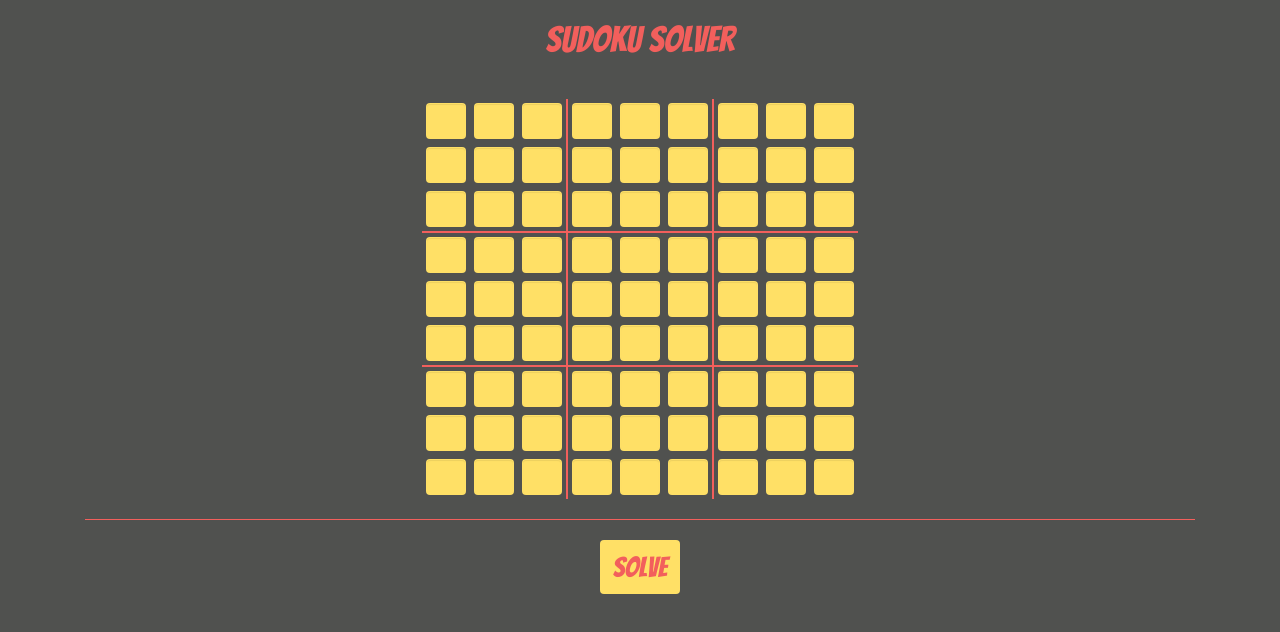
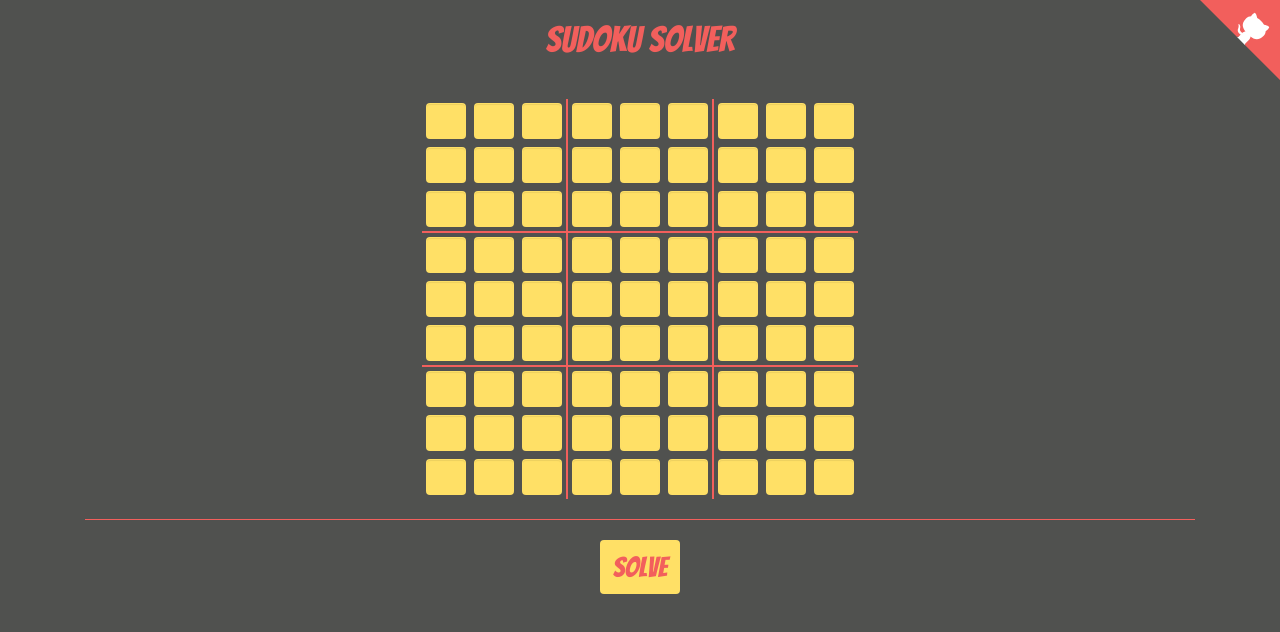
Before and after one commit to EddieBrunstedt/SudokuSolver, a React (Create React App) app: page / in a window 1280 px wide. Shown: the top 632 px of the page. Built offline with nearby package versions, Linux system fonts and the light colour scheme; a web font is replaced by a local one.

Commit message:
Implemented GitHub Banner Component

```diff
--- a/src/App.js
+++ b/src/App.js
@@ -1,5 +1,7 @@
 import React, {Component} from 'react';
 import './App.css';
+
+import GitHubCorner from './Components/GitHubCorner';
 
 import solver from './solver';
 
@@ -59,9 +61,10 @@ class App extends Component {
     render() {
         return (
             <div className="App container sudoku-container">
+                <GitHubCorner/>
                 <h1 className="section-heading">Sudoku Solver</h1>
-                <h4 id="solveTime" className="solveTime-hidden">I've got 99 proplems but this text ain't one! Yaaaaaay Cee!</h4>
-
+                <h4 id="solveTime" className="solveTime-hidden">I've got 99 proplems but this text ain't one! Yaaaaaay
+                    Cee!</h4>
                 <div className="col-md-12">
                     <table className="sudoku-table">
                         <tbody>
--- /dev/null
+++ b/src/Components/GitHubCorner/index.js
@@ -0,0 +1,24 @@
+import React, {Component} from 'react';
+import './style.css';
+
+
+class GitHubCorner extends Component {
+
+    render() {
+        return (
+            <a href="https://github.com/EddieBrunstedt/SudokuSolver" className="github-corner" aria-label="View source on Github">
+                <svg id="github-corner-svg" width="80" height="80" viewBox="0 0 250 250" aria-hidden="true">
+                    <path d="M0,0 L115,115 L130,115 L142,142 L250,250 L250,0 Z"></path>
+                    <path id="github-corner-path"
+                        d="M128.3,109.0 C113.8,99.7 119.0,89.6 119.0,89.6 C122.0,82.7 120.5,78.6 120.5,78.6 C119.2,72.0 123.4,76.3 123.4,76.3 C127.3,80.9 125.5,87.3 125.5,87.3 C122.9,97.6 130.6,101.9 134.4,103.2"
+                        fill="currentColor" className="octo-arm"></path>
+                    <path
+                        d="M115.0,115.0 C114.9,115.1 118.7,116.5 119.8,115.4 L133.7,101.6 C136.9,99.2 139.9,98.4 142.2,98.6 C133.8,88.0 127.5,74.4 143.8,58.0 C148.5,53.4 154.0,51.2 159.7,51.0 C160.3,49.4 163.2,43.6 171.4,40.1 C171.4,40.1 176.1,42.5 178.8,56.2 C183.1,58.6 187.2,61.8 190.9,65.4 C194.5,69.0 197.7,73.2 200.1,77.6 C213.8,80.2 216.3,84.9 216.3,84.9 C212.7,93.1 206.9,96.0 205.4,96.6 C205.1,102.4 203.0,107.8 198.3,112.5 C181.9,128.9 168.3,122.5 157.7,114.1 C157.9,116.9 156.7,120.9 152.7,124.9 L141.0,136.5 C139.8,137.7 141.6,141.9 141.8,141.8 Z"
+                        fill="currentColor" className="octo-body"></path>
+                </svg>
+            </a>
+        );
+    }
+}
+
+export default GitHubCorner;
--- /dev/null
+++ b/src/Components/GitHubCorner/style.css
@@ -0,0 +1,38 @@
+#github-corner-svg {
+    fill: #f25f5c;
+    color: #fff;
+    position: absolute;
+    top: 0;
+    border: 0;
+    right: 0;
+}
+
+#github-corner-path {
+    transform-origin: 130px 106px;
+}
+
+.github-corner:hover .octo-arm {
+    animation: octocat-wave 560ms ease-in-out
+}
+
+@keyframes octocat-wave {
+    0%, 100% {
+        transform: rotate(0)
+    }
+    20%, 60% {
+        transform: rotate(-25deg)
+    }
+    40%, 80% {
+        transform: rotate(10deg)
+    }
+}
+
+@media (max-width: 500px) {
+    .github-corner:hover .octo-arm {
+        animation: none
+    }
+
+    .github-corner .octo-arm {
+        animation: octocat-wave 560ms ease-in-out
+    }
+}
```
Also changed, not shown: public/index.html (+4 -3 lines). Lines whose indentation alone changed are shown as unchanged.
